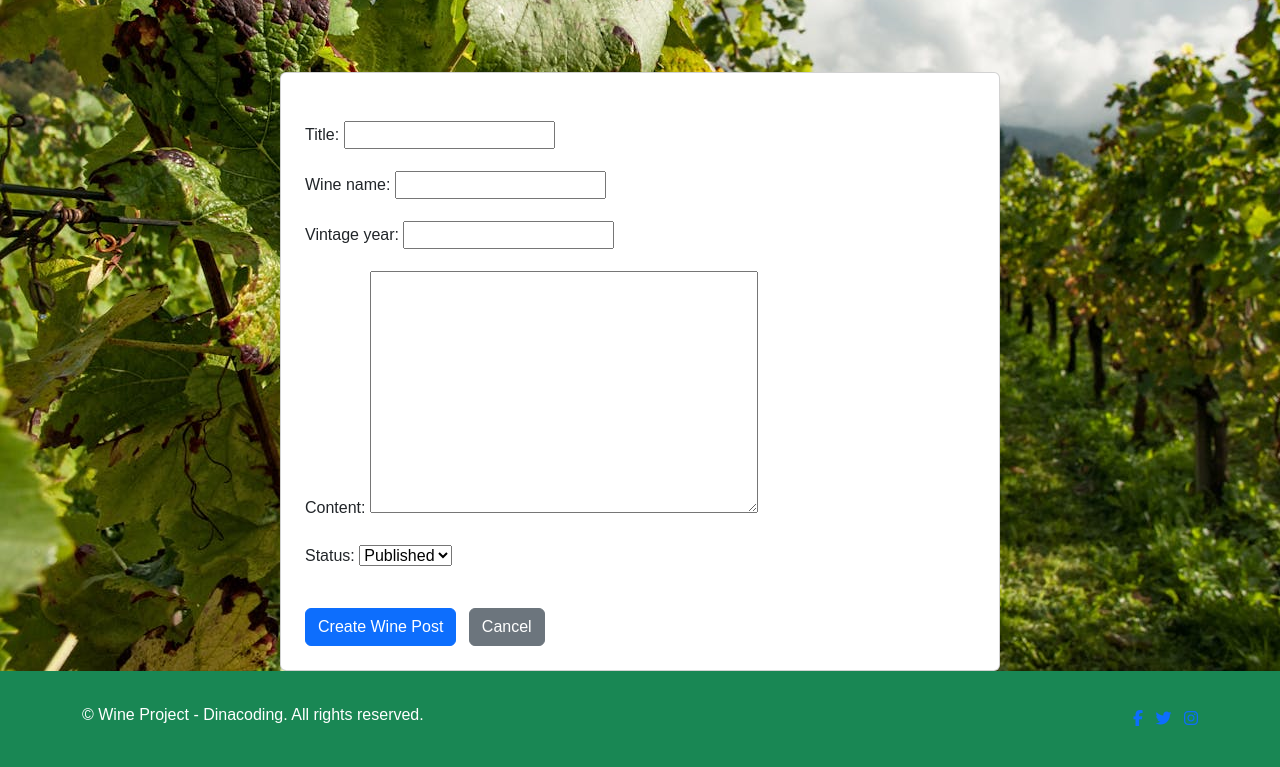
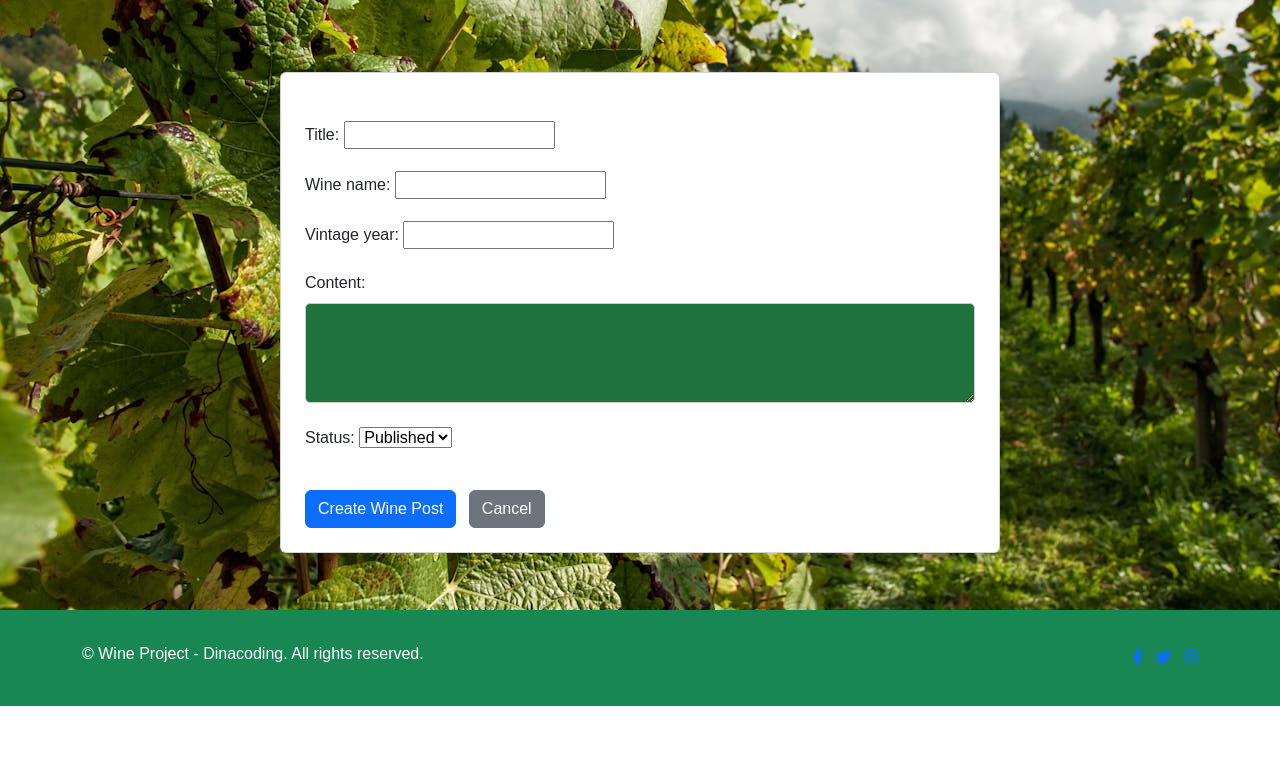
Before and after one commit to Dinacoding/wine_project, a Django app: page /post/create/ in a window 1280 px wide. Shown: the part 94-861 px from the top of the page. After the commit the page ends 800 px from the top, so only its background shows below. Run offline with Django 5.2, Linux system fonts and the light colour scheme; a user stored in the database is signed in.

Commit message:
Change the textarea

```diff
--- a/static/css/styles.css
+++ b/static/css/styles.css
@@ -54,6 +54,15 @@
 .wine-title{
     color: azure;
 }
+textarea{
+    background-color: #1f723c;
+    color: white;
+    border: 1px solid #ccc;
+    padding: 10px;
+    width: 100%;
+    height: 100px;
+    border-radius: 5px;
+}
 
 footer {
     background-color: #1f723c;
```
